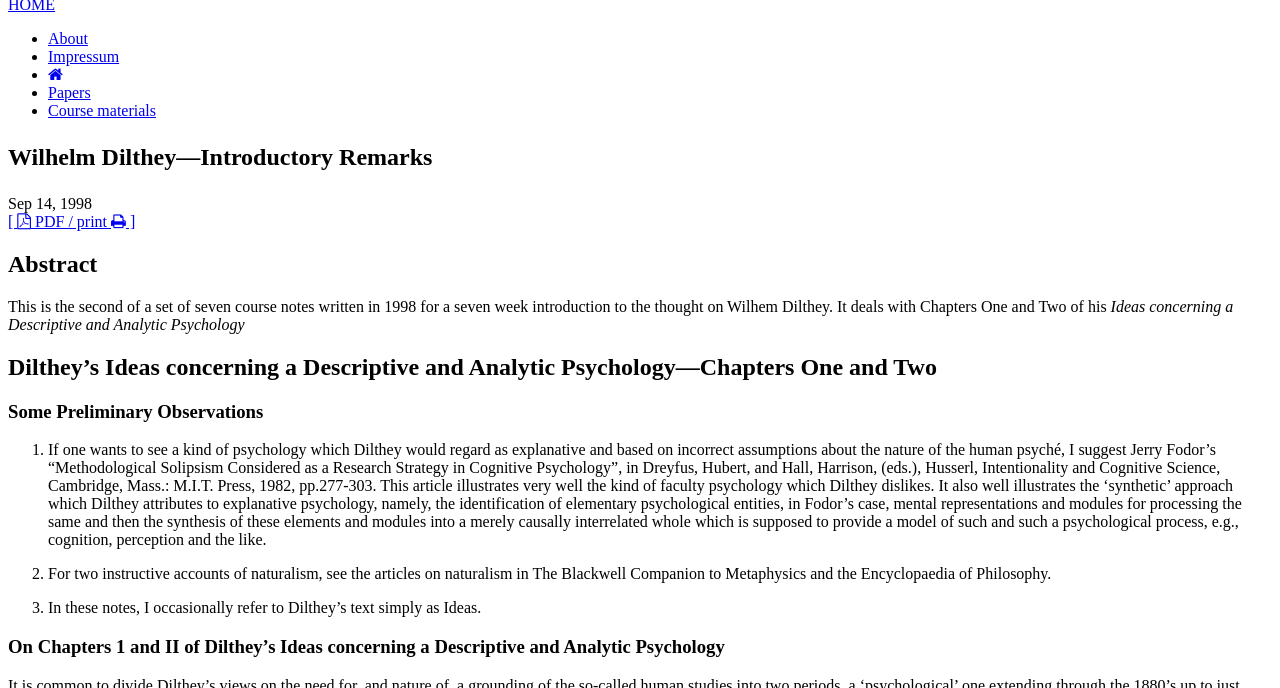
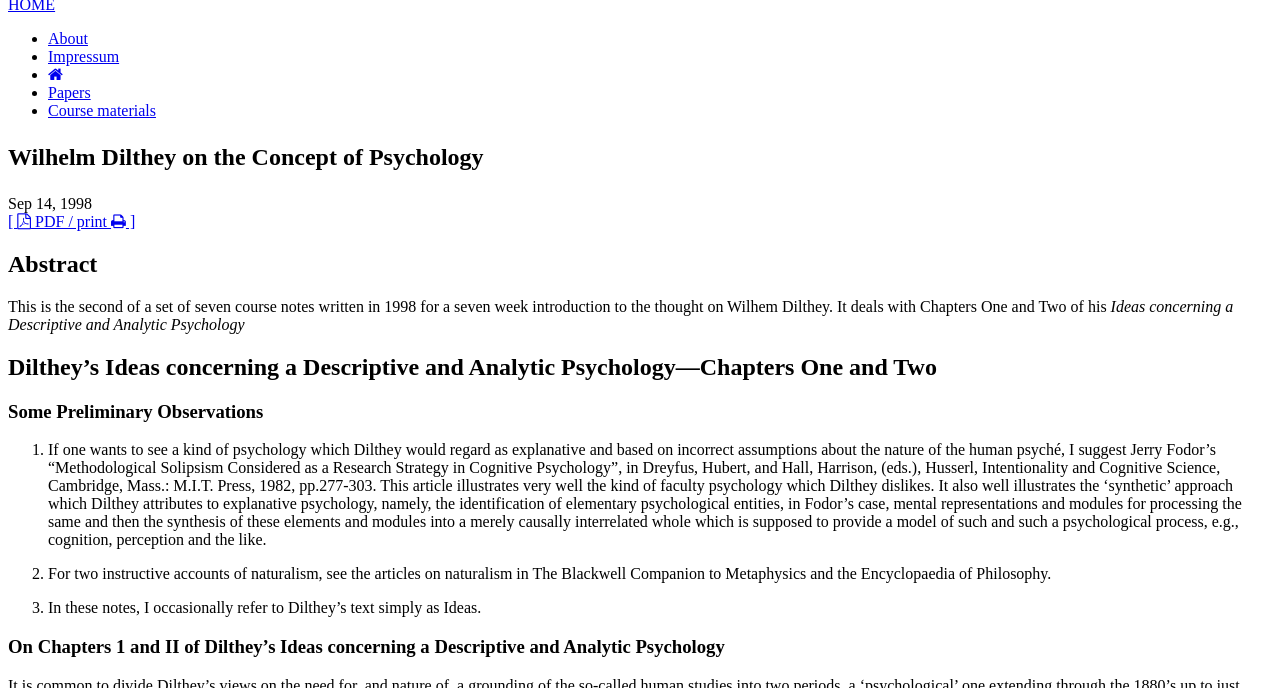
Before and after one commit to klepas/bruins-site, a Jekyll site: the page built from _dilthey/1998-09-14-dilthey-2.md, in a window 1280 px wide and 900 px high, cut to the strip 212-900 px from the top of the window. Built offline with Jekyll 4.4.1, drawn with Linux system fonts in a browser that asks for light colours; nearby versions of some CDN libraries; some web fonts are replaced.

Commit message:
Change to the Title of Second Dilthey Notes

```diff
--- a/_dilthey/1998-09-14-dilthey-2.md
+++ b/_dilthey/1998-09-14-dilthey-2.md
@@ -1,7 +1,7 @@
 ---
 layout: post
 permalink: /courses/:collection/:title/
-title: "Wilhelm Dilthey—Introductory Remarks"
+title: "Wilhelm Dilthey on the Concept of Psychology"
 date: 1998-09-14
 version: "14.09.1998"
 abstract: "This is the second of a set of seven course notes written in 1998 for a seven week introduction to the thought on Wilhem Dilthey. It deals with Chapters One and Two of his <em>Ideas concerning a Descriptive and Analytic Psychology</em>"
```
